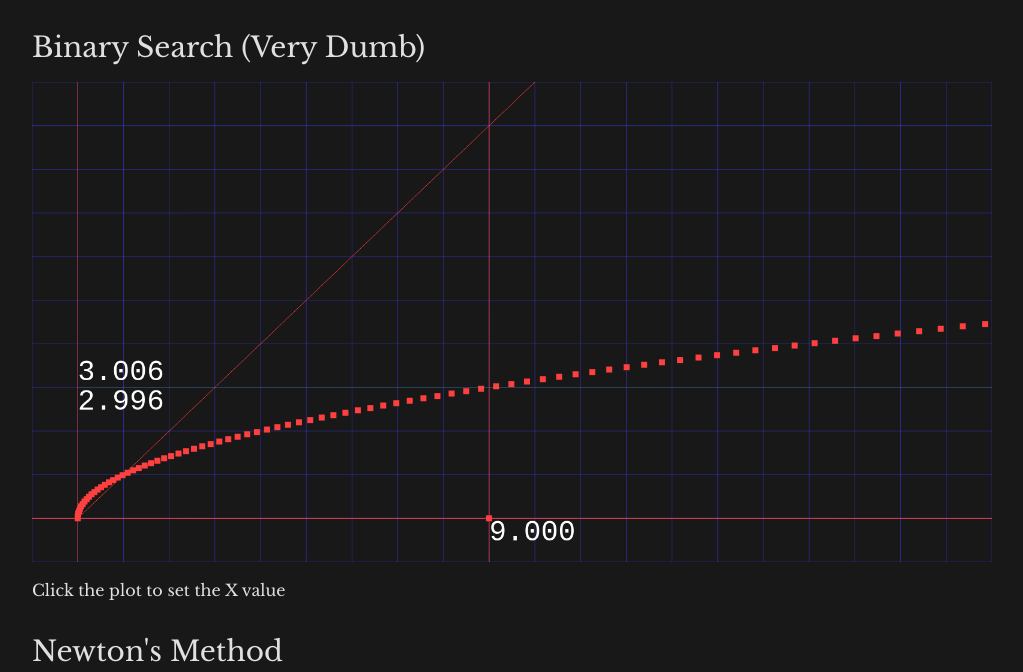
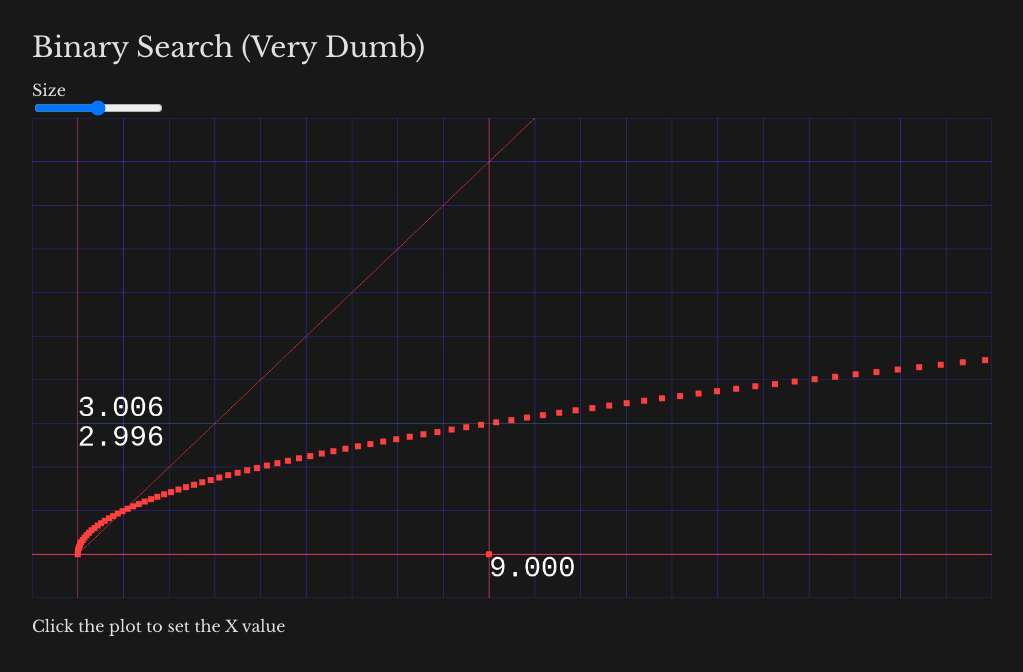
Before and after one commit to tsoding/dumb-sqrt, a website: page index.html in a window 1280 px wide. Shown: the part 58-730 px from the top of the page, without its empty margins (128-1151 px from the left). Drawn offline with Linux system fonts and the light colour scheme.

Commit message:
Slider added to markup

```diff
--- a/index.html
+++ b/index.html
@@ -13,6 +13,10 @@
   <body>
     <h1>Sqrt() Algorithms Visualization</h1>
     <h2>Binary Search (Very Dumb)</h2>
+
+    <h3>Size</h3>
+    <input type="range" min="1" max="100" value="50" id="slider">
+
     <canvas id="app-binary-search" class="plot" width="1600" height="800"></canvas>
     <p>Click the plot to set the X value</p>
     <h2>Newton's Method</h2>
```
